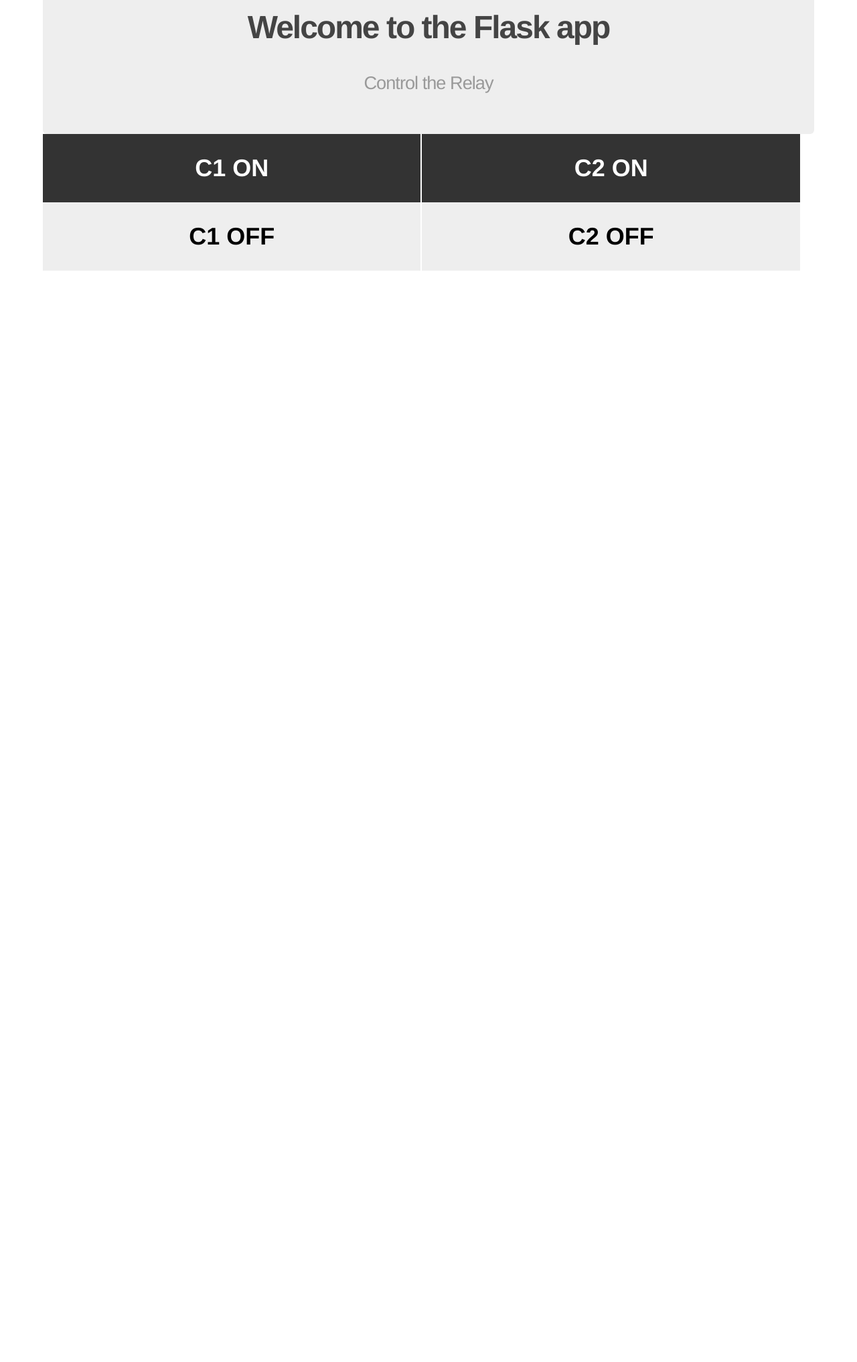
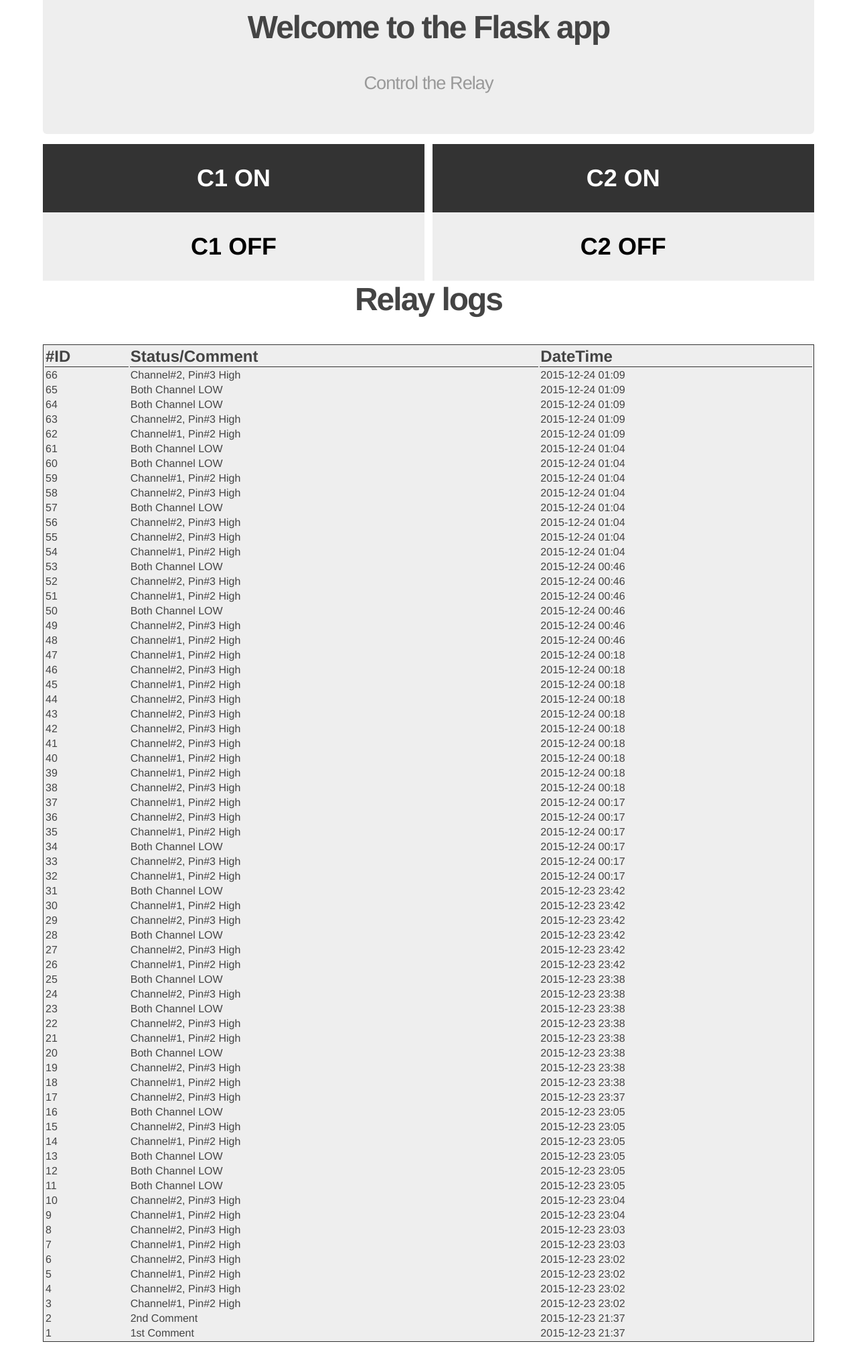
Before and after one commit to mnpappo/HomeAutomate, a Flask app: page /relay/ in a window 1280 px wide. Shown: the part 142-2175 px from the top of the page at 67% size. Before the commit the page ends 546 px from the top, so only its background shows below. Run offline with Flask 2, Linux system fonts and the light colour scheme; data comes from the database, SQL or seed files in the repository; both versions use the stored data as it was after the commit.

Commit message:
sqlite db added, dynamic + partially validated

```diff
--- a/app.py
+++ b/app.py
@@ -1,20 +1,27 @@
-from flask import Flask, render_template
-from gpiozero import LED
+from flask import Flask, flash, render_template, request, abort, url_for, redirect
+from flask_sqlalchemy import SQLAlchemy
 import RPi.GPIO as GPIO
-import time
 
-led1 = LED(4)
-# init list with pin numbers
-pinList = [2, 3]
-# time to sleep between operations in the main loop
-SleepTimeL = 2
-# loop through pins and set mode and state to 'low'
+app = Flask(__name__)
+
+#db configs
+app.config.from_pyfile('db.cfg')
+db = SQLAlchemy(app)
+
+#import models
+from models import *
+
+#pin setups
+GPIO.setwarnings(False)
+GPIO.setmode(GPIO.BCM)
+led = 4
+pinList = [2, 3, led]
 for i in pinList:
 	GPIO.setup(i, GPIO.OUT)
 	GPIO.output(i, GPIO.LOW)
 
-app = Flask(__name__)
 
+#####--Controllers---########
 @app.route('/')
 def home():
 	return render_template('home.html')
@@ -22,62 +29,85 @@
 #led
 @app.route('/led_on/')
 def led_on():
-	led1.on()
+	GPIO.setup(led, GPIO.IN)
+	state = GPIO.input(led)
+	if state:
+		print("LED is already ON state!")
+		GPIO.setup(led, GPIO.OUT)
+		return render_template('home.html')
+	else:
+		GPIO.setup(led, GPIO.OUT)
+		GPIO.output(led,1)
+		print("LED ON")
+		return render_template('home.html')
 	return render_template('home.html')
 
 @app.route('/led_off/')
 def led_off():
-	led1.off()
+	GPIO.setup(led, GPIO.IN)
+	state = GPIO.input(led)
+	if state:
+		GPIO.setup(led, GPIO.OUT)
+		GPIO.output(led,0)
+		print("LED OFF")
+		return render_template('home.html')
+	else:
+		print("LED is already OFF state!")
+		return render_template('home.html')
 	return render_template('home.html')
 
 #relay
 @app.route('/relay/')
 def relay():
-	return render_template('relay.html')
+	logs = Log.query.order_by(Log.logtime.desc()).all()
+	return render_template('relay.html', logs=logs)
 
 @app.route('/relay_on/<channel>')
 def relay_on(channel):
 	GPIO.setmode(GPIO.BCM)
 	try:
 		if(channel=='1'):
-			GPIO.output(2, GPIO.HIGH)
+			GPIO.output(2, 1)
+			db.session.add(Log("Channel#1, Pin#2 High"))
+			db.session.commit()
 			print("Channel 1 activated")
-			time.sleep(SleepTimeL)
-			#pinList.reverse()
 		elif(channel=='2'):
-			GPIO.output(3, GPIO.HIGH)
+			GPIO.output(3, 1)
+			db.session.add(Log("Channel#2, Pin#3 High"))
+			db.session.commit()
 			print("Channel 2 activated")
-			time.sleep(SleepTimeL)
-			#pinList.reverse()
 		print("ON Process complete. Good bye!")
-		#pinList.reverse()
 	except KeyboardInterrupt:
 		print("  Quit")
 		GPIO.cleanup()
-	return render_template('relay.html')
+	logs = Log.query.order_by(Log.logtime.desc()).all()
+	return render_template('relay.html', logs=logs)
 
 @app.route('/relay_off/<channel>')
 def relay_off(channel):
     GPIO.setmode(GPIO.BCM)
     try:
 		if(channel=='1'):
-			GPIO.output(2, GPIO.LOW)
-			print("Channel 1 deactivated")
-			time.sleep(SleepTimeL)
-			#pinList.reverse()
-			return render_template('relay.html')
+			GPIO.output(2, 0)
+			GPIO.output(3, 0)
+			db.session.add(Log("Both Channel LOW"))
+			db.session.commit()
+			logs = Log.query.order_by(Log.logtime.desc()).all()
+			return render_template('relay.html', logs=logs)
 		elif(channel=='2'):
-			GPIO.output(3, GPIO.LOW)
-			print("Channel 2 deactivated")
-			time.sleep(SleepTimeL)
-			#pinList.reverse()
-			return render_template('relay.html')
+			GPIO.output(2, 0)
+			GPIO.output(3, 0)
+			db.session.add(Log("Both Channel LOW"))
+			db.session.commit()
+			logs = Log.query.order_by(Log.logtime.desc()).all()
+			return render_template('relay.html', logs=logs)
 		print("OFF Process complete. Good bye!")
     except KeyboardInterrupt:
         print("  Quit")
         # Reset GPIO settings
         GPIO.cleanup()
-	return render_template('relay.html')
+	logs = Log.query.order_by(Log.logtime.desc()).all()
+	return render_template('relay.html', logs=logs)
 
 if __name__ == '__main__':
     app.run(debug=True, host='0.0.0.0')
--- /dev/null
+++ b/db.cfg
@@ -0,0 +1,5 @@
+SQLALCHEMY_DATABASE_URI = 'sqlite:///logs.db'
+SQLALCHEMY_ECHO = False
+SECRET_KEY = 'very secret'
+DEBUG = True
+SQLALCHEMY_TRACK_MODIFICATIONS = True
--- a/static/style.css
+++ b/static/style.css
@@ -85,6 +85,20 @@
   color: #999;
 }
 
+table {
+	background-color: #eee;
+	width: 100%;
+	max-height: 100px;
+	overflow: scroll;
+	border: 1px solid #333;
+	margin: 30px 0px;
+}
+th {
+	border-bottom: 1px solid #333;
+	font-size: 24px;
+	text-align: left;
+}
+
 /*
 * Controller sec
 */
@@ -120,11 +134,14 @@
 	display: block;
 }
 .conntroller_relay .channel_one, .conntroller_relay .channel_two {
+	margin-top: 15px;
 	float: left;
-	margin-right: 2px;
-	width: 49%;
+	position: relative;
+	width: 49.5%;
 }
-.conntroller_relay .channel_two {}
+.conntroller_relay .channel_two {
+	padding-left: 1%;
+}
 .conntroller_relay .channel_one a {
   text-decoration: none;
   font-size: 36px;
--- a/templates/home.html
+++ b/templates/home.html
@@ -15,4 +15,5 @@
   </div>
 
 
+
 {% endblock %}
--- a/templates/layout.html
+++ b/templates/layout.html
@@ -9,6 +9,15 @@
     <header>
       <div class="container">
         <h1 class="logo">My Pi App</h1>
+		{% with messages = get_flashed_messages(with_categories=true) %}
+		  {% if messages %}
+			<ul class="flashes">
+			{% for category, message in messages %}
+			  <li class="{{ category }}">{{ message }}</li>
+			{% endfor %}
+			</ul>
+		  {% endif %}
+		{% endwith %}
       </div>
 
     </header>
--- a/templates/relay.html
+++ b/templates/relay.html
@@ -24,4 +24,24 @@
 	  </a>
 	</div>
   </div>
+
+<br>
+
+  <div>
+	<table class="logs">
+	  <h2>Relay logs</h2>
+      <tr>
+        <th>#ID</th>
+        <th>Status/Comment</th>
+        <th>DateTime</th>
+	  </tr>
+      {%- for log in logs %}
+	  <tr class="items">
+		<td>{{ log.id }}</td>
+		<td>{{ log.comment }}</td>
+		<td>{{ log.logtime.strftime('%Y-%m-%d %H:%M') }}</td>
+	  </tr>
+	  {%- endfor %}
+    </table>
+  </div>
 {% endblock %}
```
Also changed, not shown: db_create.py (added, +12 -0 lines), models.py (added, +17 -0 lines), __init__.py (added), logs.db (added), 2 other files.
